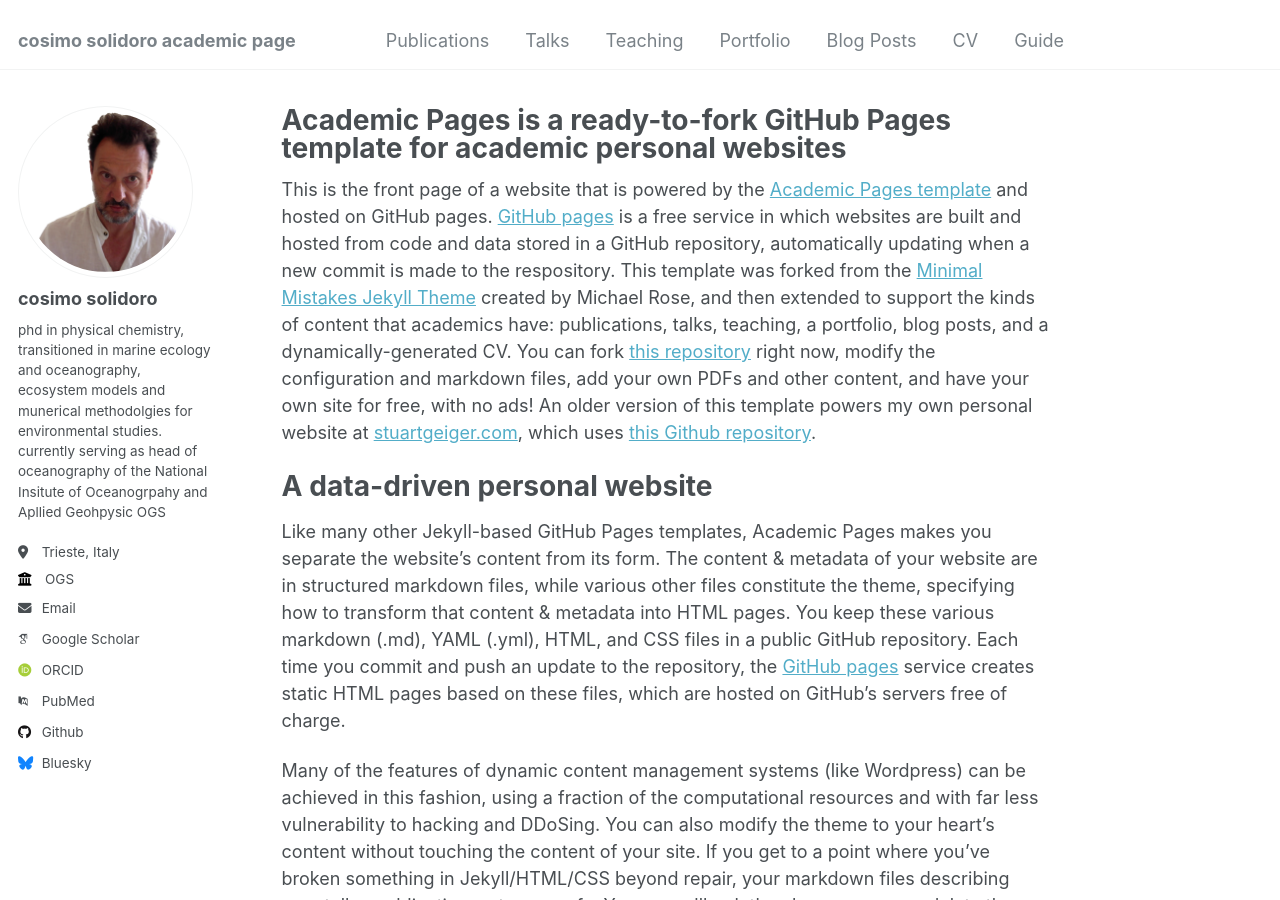
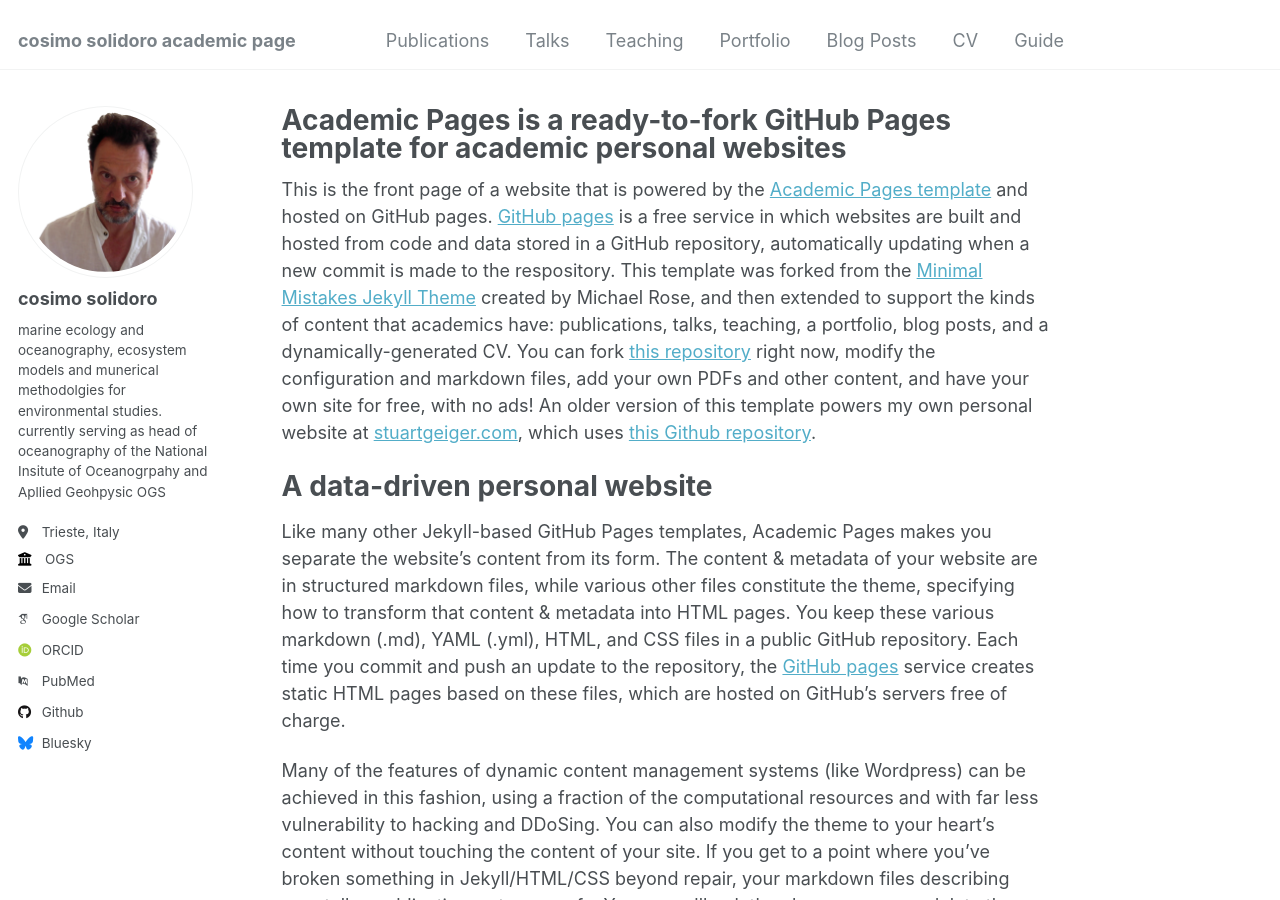
Before and after one commit to csolidoro/csolidoro.github.io, a Jekyll site: the page built from _pages/about.md, in a window 1280 px wide and 900 px high. Built offline with Jekyll 4.4.1, drawn with Linux system fonts in a browser that asks for light colours; some web fonts are replaced.

Commit message:
Update _config.yml

```diff
--- a/_config.yml
+++ b/_config.yml
@@ -24,7 +24,7 @@ author:
   avatar           : "cosimo_lavagna.png"
   name             : "cosimo solidoro"
   pronouns         : # example: "she/her"
-  bio              : "phd in physical chemistry, transitioned in marine ecology and oceanography, ecosystem models and munerical methodolgies for environmental studies.
+  bio              : "marine ecology and oceanography, ecosystem models and munerical methodolgies for environmental studies.
   currently serving as head of oceanography of the National Insitute of Oceanogrpahy and Apllied Geohpysic OGS"
   location         : "Trieste, Italy"
   employer         : "OGS"
```
